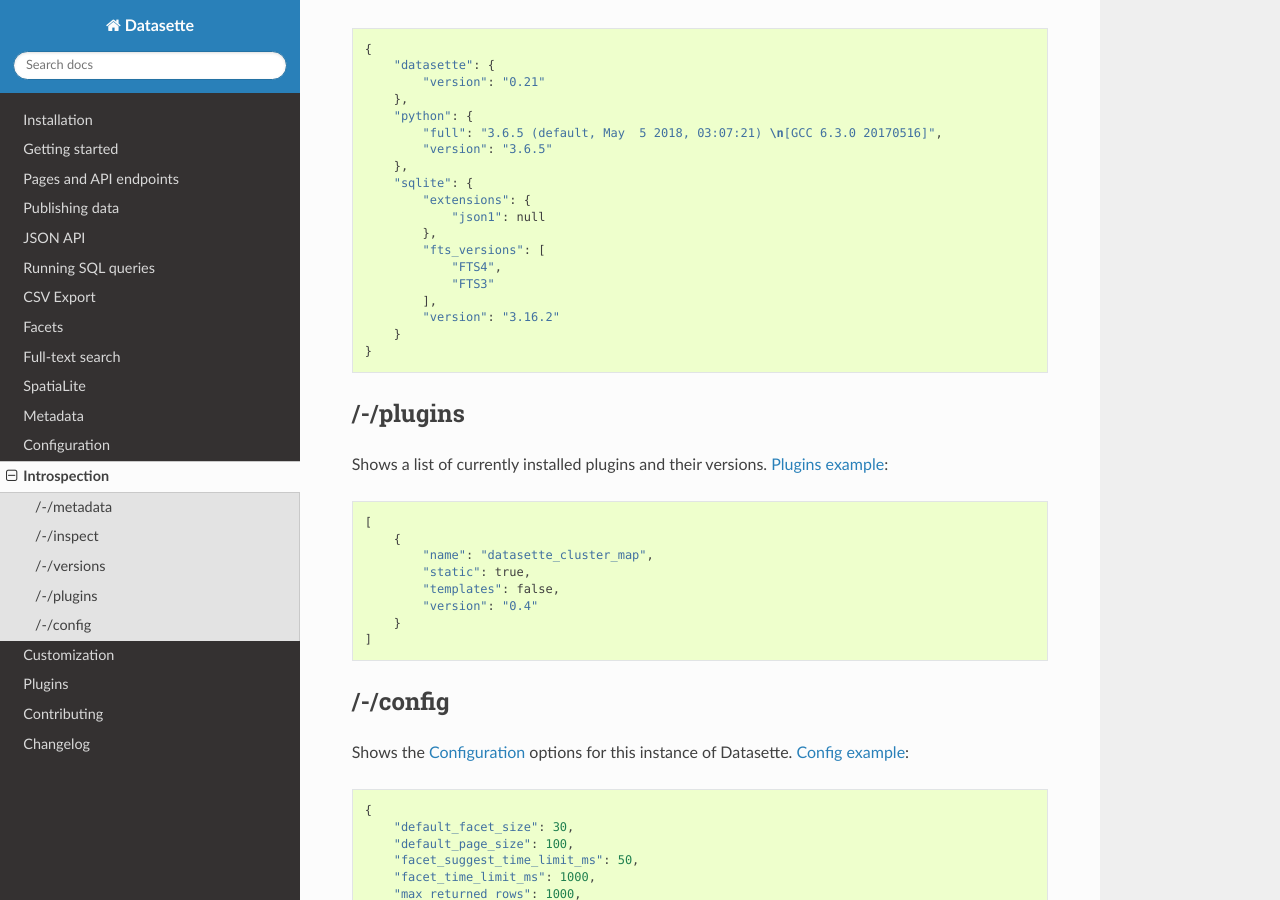
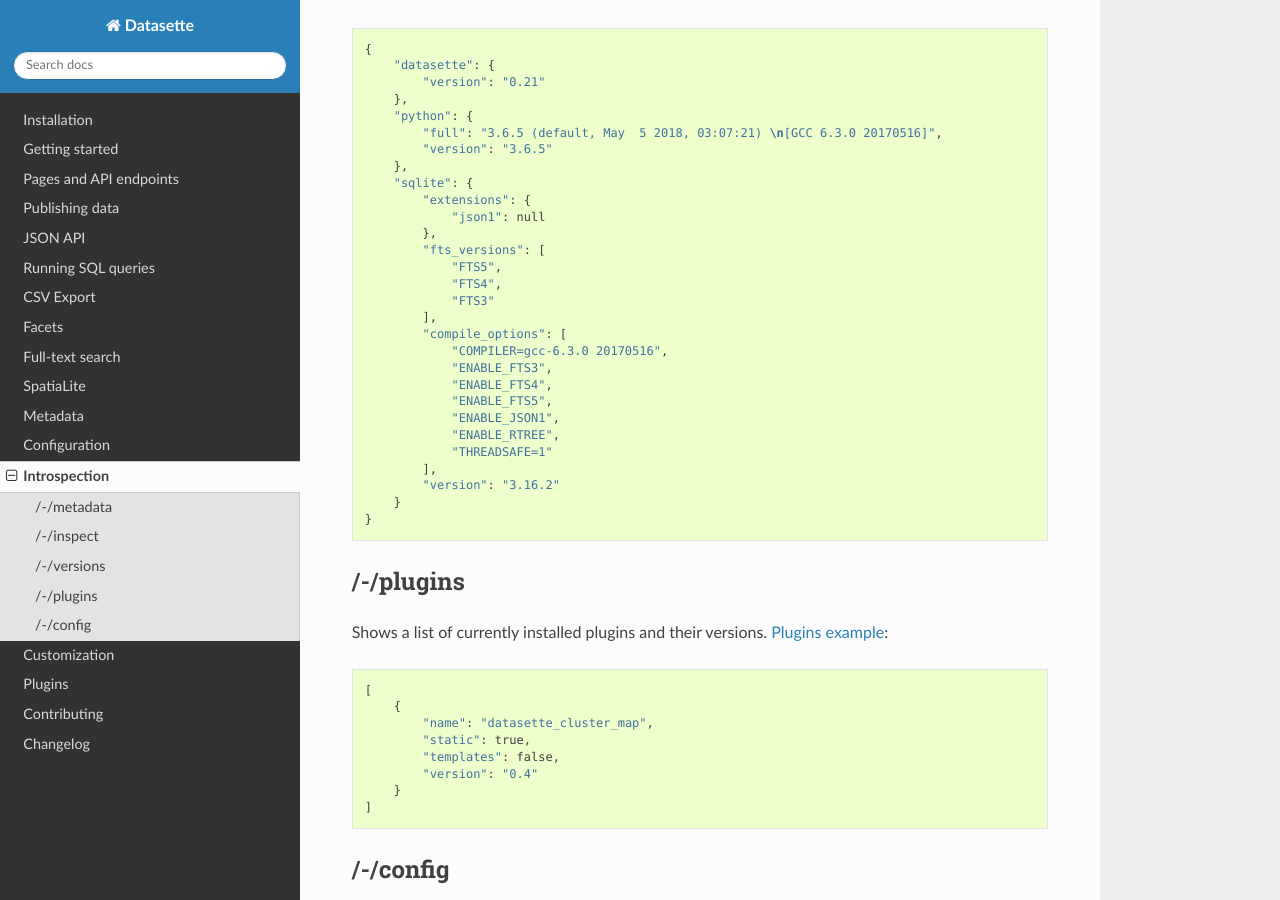
Before and after one commit to simonw/datasette, a Sphinx documentation site: the page built from docs/introspection.rst, in a window 1280 px wide and 900 px high, scrolled down 1430 px. Built offline with Sphinx 7.4.7 and the Read the Docs theme 2.0.0, drawn with Linux system fonts in a browser that asks for light colours.

Commit message:
compile_options output in /-/versions, closes #396

```diff
--- a/docs/introspection.rst
+++ b/docs/introspection.rst
@@ -61,7 +61,7 @@
 /-/versions
 -----------
 
-Shows the version of Datasette, Python and SQLite. `Versions example <https://fivethirtyeight.datasettes.com/-/versions>`_::
+Shows the version of Datasette, Python and SQLite. `Versions example <https://latest.datasette.io/-/versions>`_::
 
     {
         "datasette": {
@@ -76,8 +76,18 @@
                 "json1": null
             },
             "fts_versions": [
+                "FTS5",
                 "FTS4",
                 "FTS3"
+            ],
+            "compile_options": [
+                "COMPILER=gcc-6.3.0 20170516",
+                "ENABLE_FTS3",
+                "ENABLE_FTS4",
+                "ENABLE_FTS5",
+                "ENABLE_JSON1",
+                "ENABLE_RTREE",
+                "THREADSAFE=1"
             ],
             "version": "3.16.2"
         }
```
Also changed, not shown: 2 other files.
